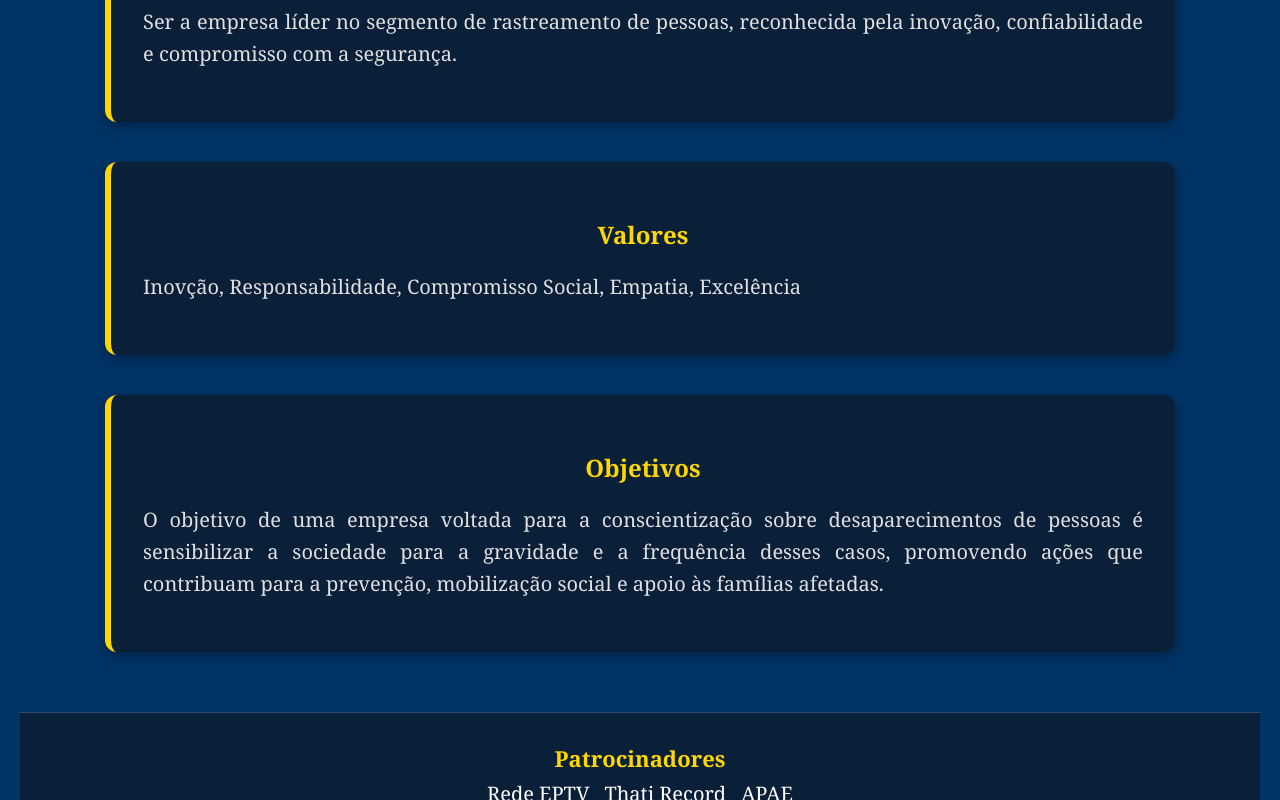
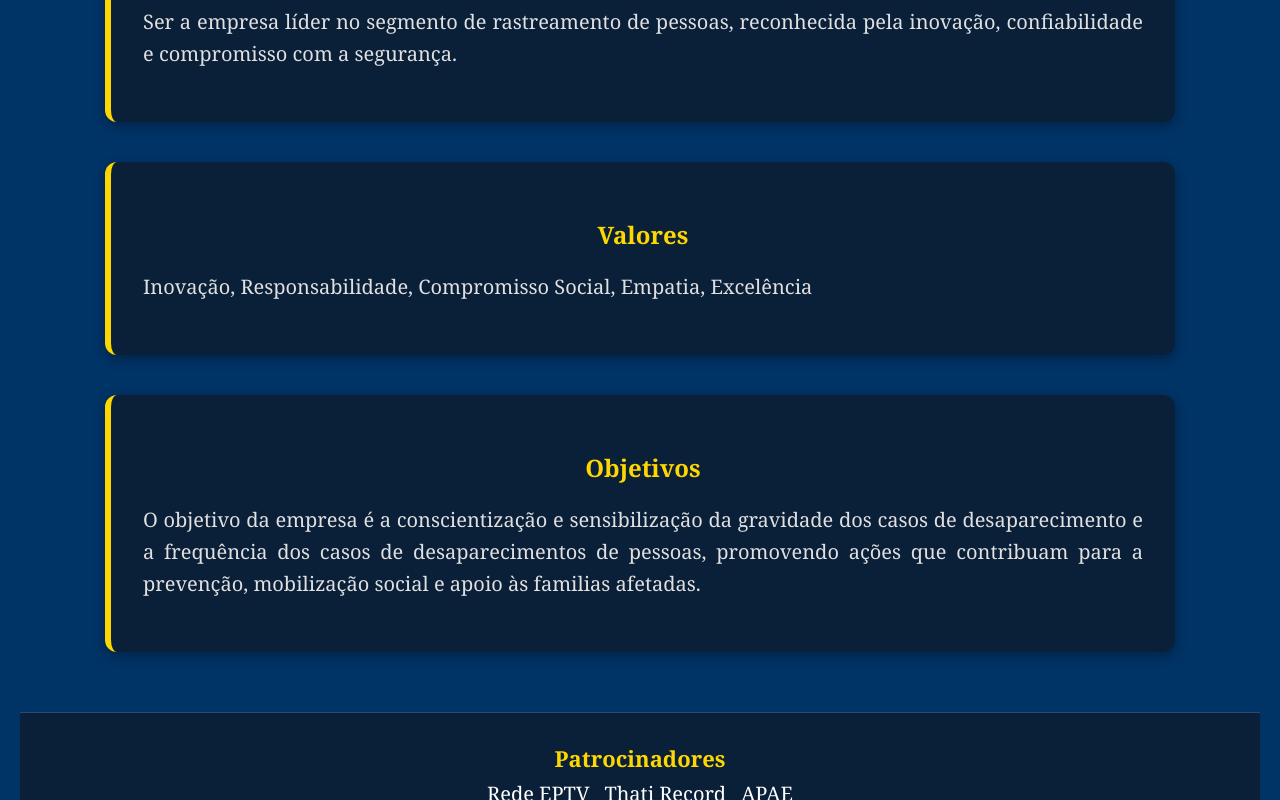
Before and after one commit to Isadorq/passos_Seguros, a plain HTML site: page PagInfo/info.html in a window 1280 px wide. Shown: the part 520-1320 px from the top of the page. Drawn offline with Linux system fonts and the light colour scheme.

Commit message:
finalizado

```diff
--- a/PagInfo/info.html
+++ b/PagInfo/info.html
@@ -62,7 +62,7 @@
                 <h3>Valores</h3>
             </div>
             <div class="content">
-                <p>Inovção, Responsabilidade, Compromisso Social, Empatia, Excelência
+                <p>Inovação, Responsabilidade, Compromisso Social, Empatia, Excelência
                 </p>
             </div>
         </div>
@@ -71,8 +71,8 @@
                 <h3>Objetivos</h3>
             </div>
             <div class="content">
-                <p>O objetivo de uma empresa voltada para a conscientização sobre desaparecimentos de pessoas é sensibilizar a sociedade para a gravidade e a
-                    frequência desses casos, promovendo ações que contribuam para a prevenção, mobilização social e apoio às famílias afetadas. </p>
+                <p>O objetivo da empresa é a conscientização e sensibilização da gravidade dos casos de desaparecimento
+                e a frequência dos casos de desaparecimentos de pessoas, promovendo ações que contribuam para a prevenção, mobilização social e apoio às familias afetadas.</p>
             </div>
         </div>
 
```
Also changed, not shown: PagInicial/index.html (+2 -2 lines), PagParticipantes/part.html (+1 -1 lines), PagSWOT/swot.html (+1 -1 lines).
